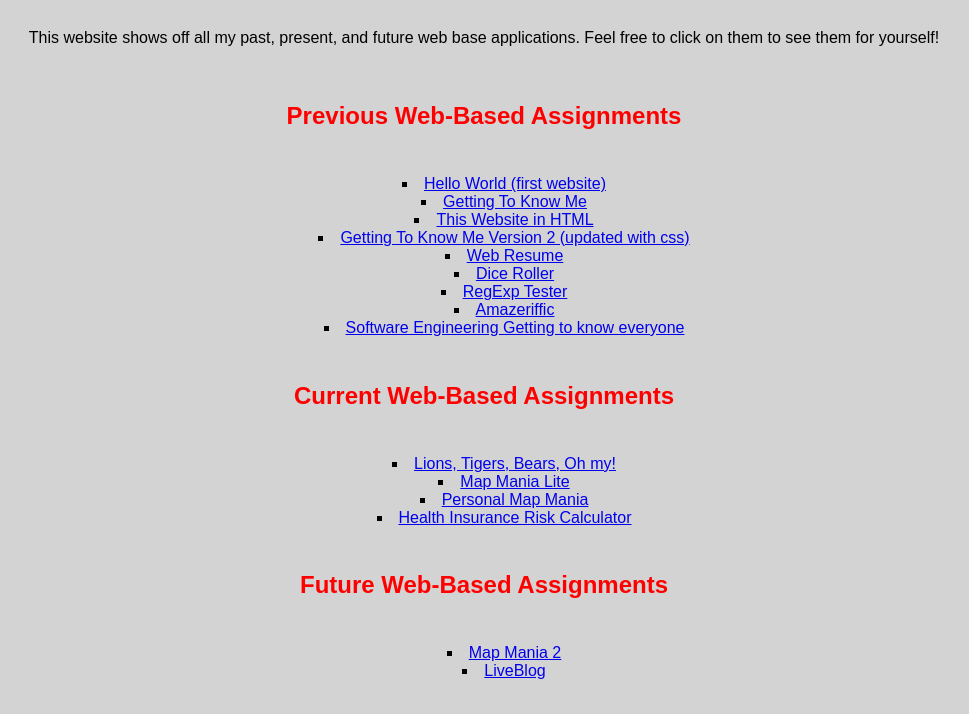
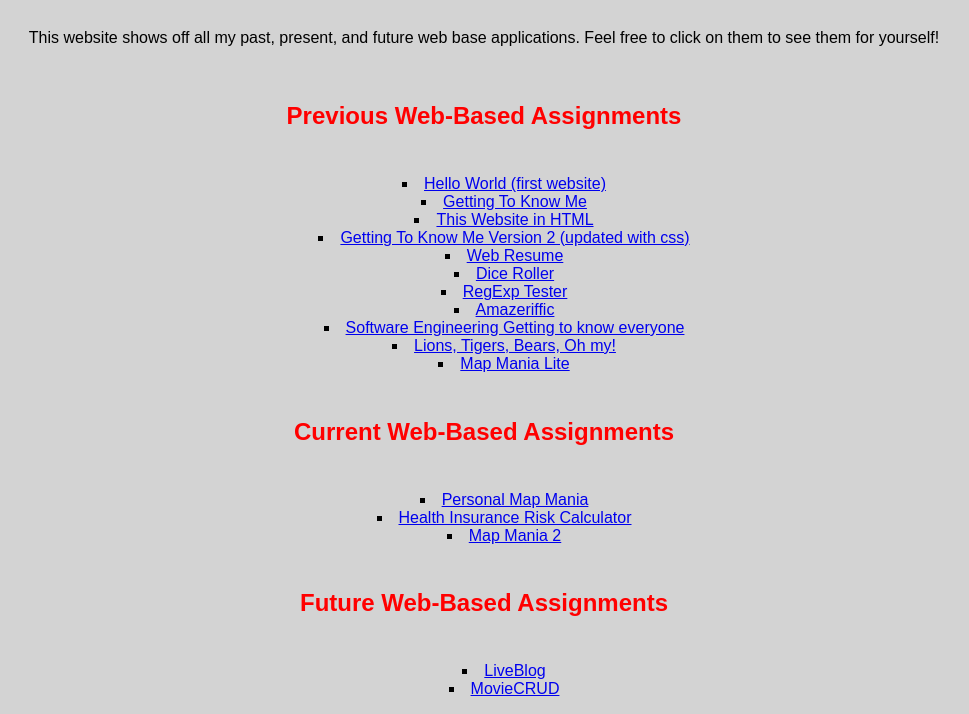
Before and after one commit to MattEspinos/assignment-portfolio-nodejs, a website: page client/index.html in a window 1280 px wide. Shown: the part 141-855 px from the top of the page, without its empty margins (156-1125 px from the left). Drawn offline with Linux system fonts and the light colour scheme.

Commit message:
Updated to Sprint 6

```diff
--- a/client/index.html
+++ b/client/index.html
@@ -33,21 +33,22 @@
             <li><a href="regexp.html">RegExp Tester</a> </li>
             <li><a href="https://mango-ground-0c5e30310.2.azurestaticapps.net">Amazeriffic</a> </li>
             <li><a href="https://titanicswimteam.azurewebsites.net/">Software Engineering Getting to know everyone</a></li>
+            <li><a href="https://node-js-lions-tigers-bears-oh-my-me.azurewebsites.net">Lions, Tigers, Bears, Oh my!</a></li>
+            <li><a href="https://map-mania-me.azurewebsites.net">Map Mania Lite</a></li>
             </ul>
 
         <h2>Current Web-Based Assignments</h2>
 
         <ul class="square-list">
-            <li><a href="https://node-js-lions-tigers-bears-oh-my-me.azurewebsites.net">Lions, Tigers, Bears, Oh my!</a></li>
-            <li><a href="https://map-mania-me.azurewebsites.net">Map Mania Lite</a></li>
             <li><a href="https://map-mania-final-me.azurewebsites.net">Personal Map Mania</a></li>
             <li><a href="https://orange-dune-0f2c22310.2.azurestaticapps.net">Health Insurance Risk Calculator</a></li>
+            <li><a href="https://map-mania-2-me.azurewebsites.net">Map Mania 2</a></li>
             </ul>
 
         <h2>Future Web-Based Assignments</h2>
         <ul class="square-list">
-            <li><a href="https://map-mania-2-me.azurewebsites.net">Map Mania 2</a></li>
             <li><a href="https://final-project-9b3c9.firebaseapp.com/">LiveBlog</a></li>
+            <li><a href="https://moviecrud-me.azurewebsites.net">MovieCRUD</a></li>
             </ul>
 
     </body>
```
